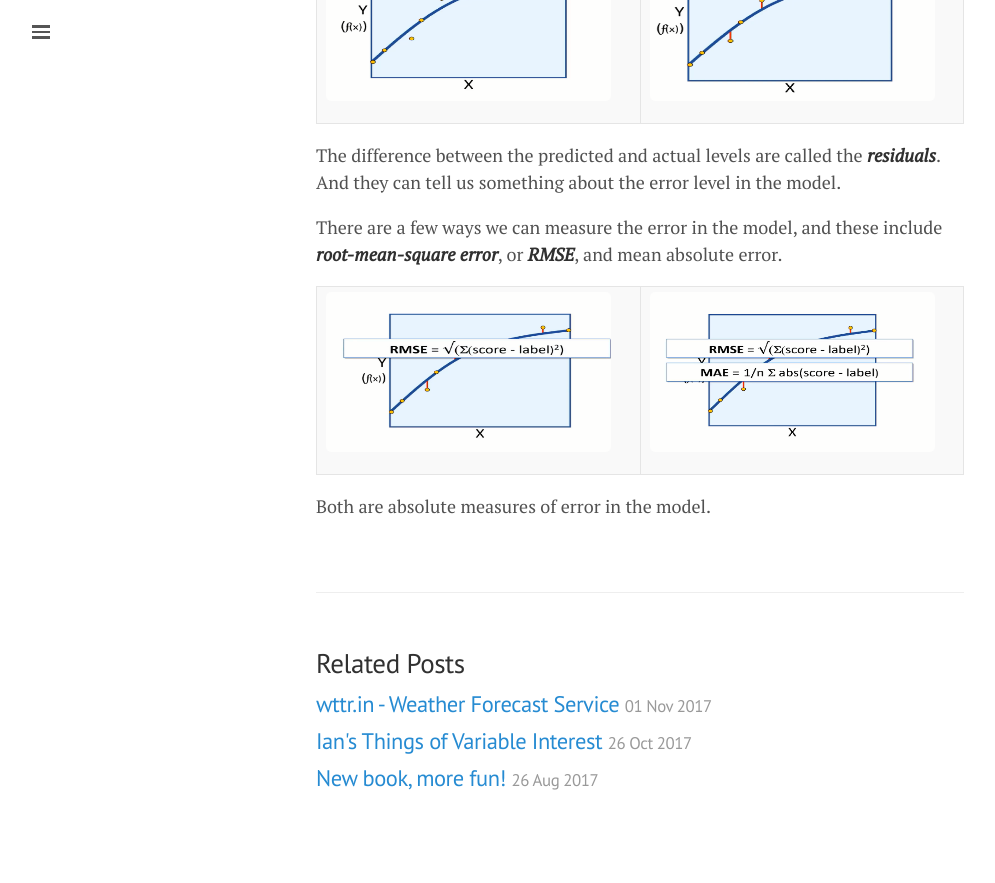
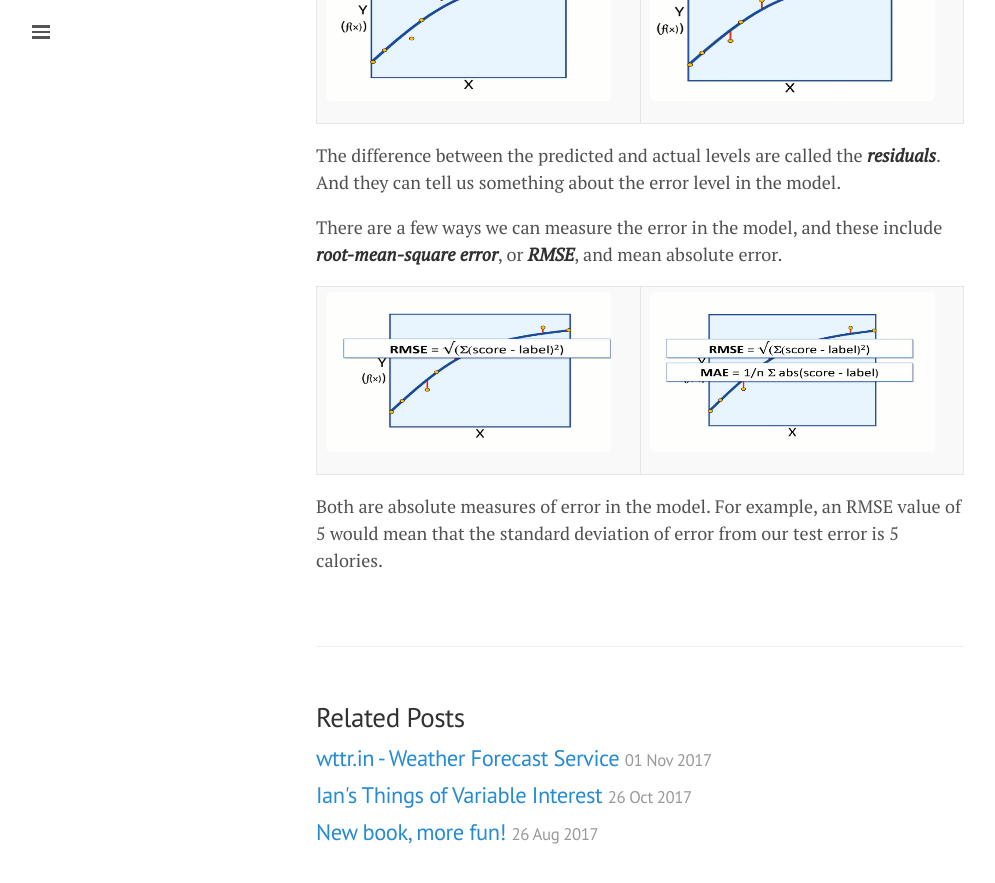
Before and after one commit to lgeurts/lgeurts.github.io, a Jekyll site: the page built from _posts/2018-06-29-artificial-intelligence-basics.md, in a window 1280 px wide and 900 px high, scrolled down 3654 px. Shown: the top 883 px of the window, without its empty margins (0-995 px from the left). Built offline with Jekyll 4.4.1, drawn with Linux system fonts in a browser that asks for light colours; nearby versions of some CDN libraries; before the commit the page ends 4500 px from its top, so only the background shows below that.

Commit message:
Update 2018-06-29-artificial-intelligence-basics.md

```diff
--- a/_posts/2018-06-29-artificial-intelligence-basics.md
+++ b/_posts/2018-06-29-artificial-intelligence-basics.md
@@ -103,4 +103,4 @@ There are a few ways we can measure the error in the model, and these include **
 :-----------------:|:-----------------:
 <img src="/assets/artificial-intelligence/plotted-chart-5.png" align="left" width="285" height="160" alt="RMSE"> | <img src="/assets/artificial-intelligence/plotted-chart-6.png" align="left" width="285" height="160" alt="MAE">
 
-Both are absolute measures of error in the model.
+Both are absolute measures of error in the model. For example, an RMSE value of 5 would mean that the standard deviation of error from our test error is 5 calories.
```
